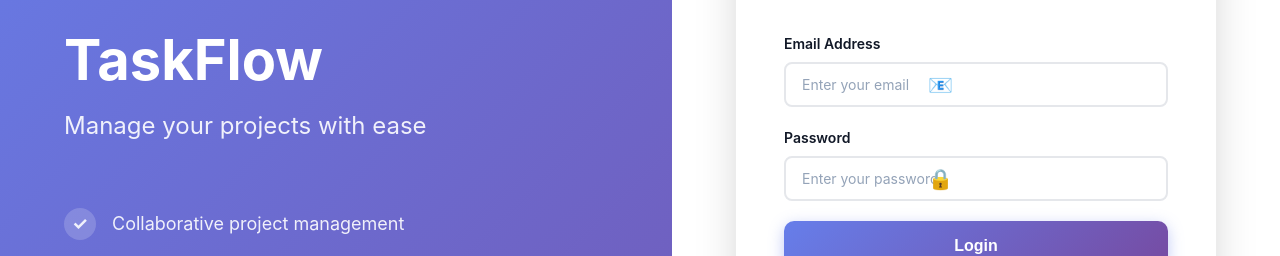
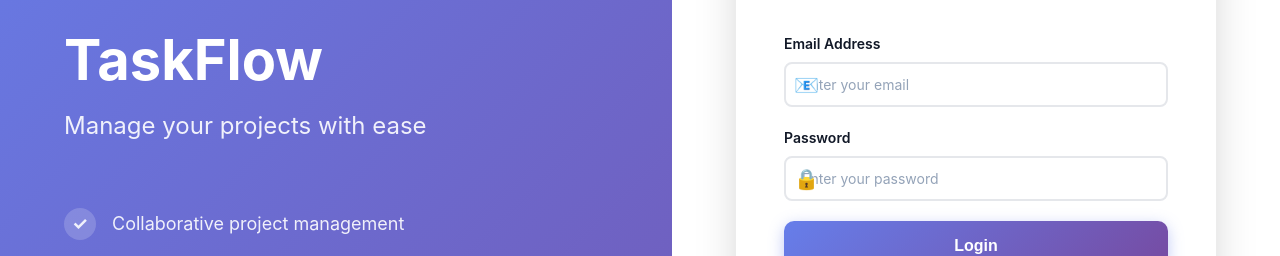
Before and after one commit to rayenabdesselem-lab/todo_frontend, a React (Create React App) app: page /login in a window 1280 px wide. Shown: the part 269-525 px from the top of the page. Built offline with nearby package versions, Linux system fonts and the light colour scheme.

Commit message:
Update Auth.css

```diff
--- a/src/components/Auth.css
+++ b/src/components/Auth.css
@@ -199,12 +199,14 @@
 
 .input-icon {
   position: absolute;
-  left: 9rem;
+  left: 10px;           /* ou 0.75rem, 12px... à toi de voir la distance voulue */
+  top: 50%;
+  transform: translateY(-50%);   /* centre verticalement l'icône */
   font-size: 1.25rem;
-  pointer-events: none;
+  pointer-events: none;          /* permet de cliquer à travers l'icône */
   z-index: 1;
+  color: #6b7280;       /* optionnel : couleur grise classique */
 }
-
 .input-wrapper input {
   width: 100%;
   padding: 0.875rem 1rem 0.875rem 3rem;
```
